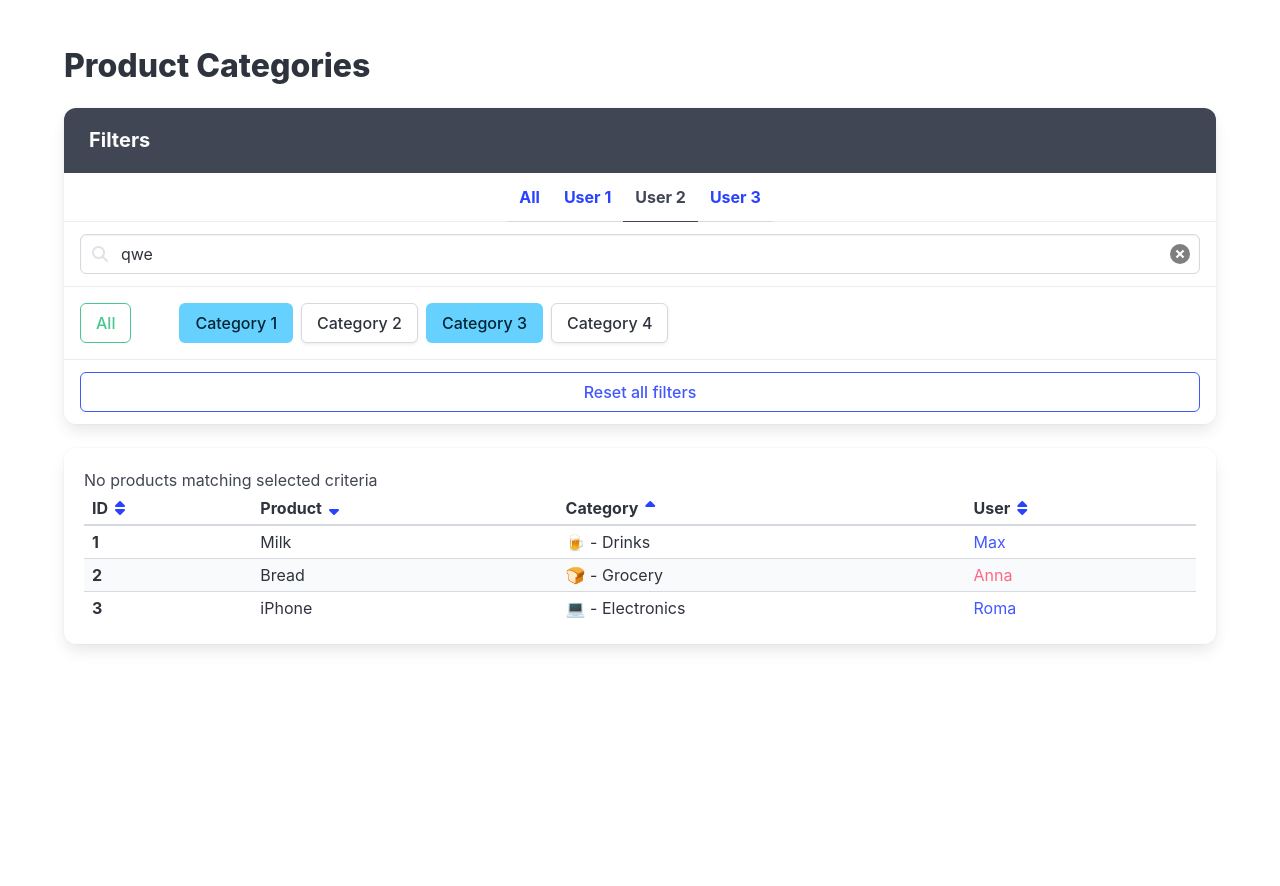
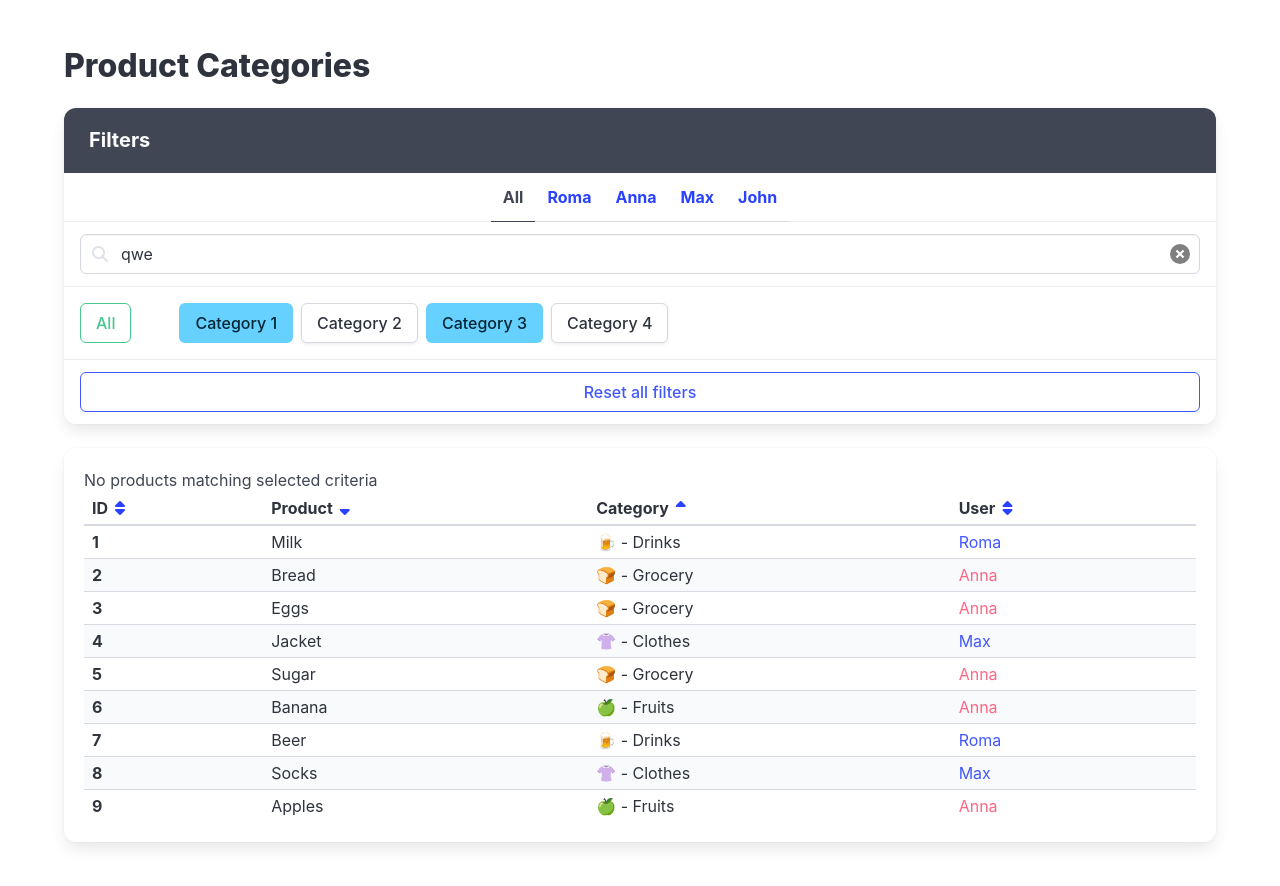
Before and after one commit to AlucardYagamiGame/fs_jul_26_shcherbatiuk, a React (Vite) app: page / in a window 1280 px wide. Shown: the top 886 px of the page. Before the commit the page ends 800 px from the top, so only its background shows below. Built offline with nearby package versions, Linux system fonts and the light colour scheme.

Commit message:
Add first commit

```diff
--- a/package.json
+++ b/package.json
@@ -7,6 +7,7 @@
   "license": "GPL-3.0",
   "dependencies": {
     "@fortawesome/fontawesome-free": "^6.5.2",
+    "@rollup/rollup-win32-x64-msvc": "^4.63.1",
     "bulma": "^1.0.1",
     "classnames": "^2.5.1",
     "react": "^18.3.1",
@@ -14,7 +15,7 @@
   },
   "devDependencies": {
     "@cypress/react18": "^2.0.1",
-    "@mate-academy/scripts": "^1.8.5",
+    "@mate-academy/scripts": "^2.1.3",
     "@mate-academy/stylelint-config": "*",
     "@vitejs/plugin-react": "^4.3.1",
     "cypress": "^13.13.0",
--- a/src/App.jsx
+++ b/src/App.jsx
@@ -1,19 +1,51 @@
 /* eslint-disable jsx-a11y/accessible-emoji */
-import React from 'react';
+import React, { useState } from 'react';
 import './App.scss';
+import cn from 'classnames';
 
-// import usersFromServer from './api/users';
-// import categoriesFromServer from './api/categories';
-// import productsFromServer from './api/products';
+import usersFromServer from './api/users';
+import categoriesFromServer from './api/categories';
+import productsFromServer from './api/products';
 
-// const products = productsFromServer.map((product) => {
-//   const category = null; // find by product.categoryId
-//   const user = null; // find by category.ownerId
+const products = productsFromServer.map(product => {
+  const category = categoriesFromServer.find(c => c.id === product.categoryId); // find by product.categoryId
+  const user = usersFromServer.find(u => u.id === category.ownerId) || null; // find by category.ownerId
 
-//   return null;
-// });
+  return {
+    ...product,
+    category,
+    user,
+  };
+});
 
-export const App = () => (
+export const App = () => {
+  const [selectedUser, setSelectedUser] = useState(null);
+  const [searchInput, setSearchInput] = useState('');
+  const [selectedCategories, setSelectedCategories] = useState([]);
+
+  const filteredProducts = products.filter(product => {
+    if (selectedUser && product.user?.id !== selectedUser) {
+      return false;
+    }
+
+    if (
+      searchInput &&
+      !product.name.toLowerCase().includes(searchInput.toLowerCase())
+    ) {
+      return false;
+    }
+
+    if (
+      selectedCategories.length > 0 &&
+      !selectedCategories.includes(product.categoryId)
+    ) {
+      return false;
+    }
+
+    return true;
+  });
+
+  return (
     <div className="section">
       <div className="container">
         <h1 className="title">Product Categories</h1>
@@ -26,31 +58,29 @@ export const App = () => (
               <a
                 data-cy="FilterAllUsers"
                 href="#/"
+                className={cn({ 'is-active': selectedUser === null })}
+                onClick={e => {
+                  e.preventDefault();
+                  setSelectedUser(null);
+                }}
               >
                 All
               </a>
 
+              {usersFromServer.map(user => (
                 <a
+                  key={user.id}
                   data-cy="FilterUser"
                   href="#/"
+                  className={cn({ 'is-active': selectedUser === user.id })}
+                  onClick={e => {
+                    e.preventDefault();
+                    setSelectedUser(user.id);
+                  }}
                 >
-              User 1
+                  {user.name}
                 </a>
-
-            <a
-              data-cy="FilterUser"
-              href="#/"
-              className="is-active"
-            >
-              User 2
-            </a>
-
-            <a
-              data-cy="FilterUser"
-              href="#/"
-            >
-              User 3
-            </a>
+              ))}
             </p>
 
             <div className="panel-block">
@@ -95,11 +125,7 @@ export const App = () => (
                 Category 1
               </a>
 
-            <a
-              data-cy="Category"
-              className="button mr-2 my-1"
-              href="#/"
-            >
+              <a data-cy="Category" className="button mr-2 my-1" href="#/">
                 Category 2
               </a>
 
@@ -110,11 +136,7 @@ export const App = () => (
               >
                 Category 3
               </a>
-            <a
-              data-cy="Category"
-              className="button mr-2 my-1"
-              href="#/"
-            >
+              <a data-cy="Category" className="button mr-2 my-1" href="#/">
                 Category 4
               </a>
             </div>
@@ -145,7 +167,6 @@ export const App = () => (
                 <th>
                   <span className="is-flex is-flex-wrap-nowrap">
                     ID
-
                     <a href="#/">
                       <span className="icon">
                         <i data-cy="SortIcon" className="fas fa-sort" />
@@ -157,7 +178,6 @@ export const App = () => (
                 <th>
                   <span className="is-flex is-flex-wrap-nowrap">
                     Product
-
                     <a href="#/">
                       <span className="icon">
                         <i data-cy="SortIcon" className="fas fa-sort-down" />
@@ -169,7 +189,6 @@ export const App = () => (
                 <th>
                   <span className="is-flex is-flex-wrap-nowrap">
                     Category
-
                     <a href="#/">
                       <span className="icon">
                         <i data-cy="SortIcon" className="fas fa-sort-up" />
@@ -181,7 +200,6 @@ export const App = () => (
                 <th>
                   <span className="is-flex is-flex-wrap-nowrap">
                     User
-
                     <a href="#/">
                       <span className="icon">
                         <i data-cy="SortIcon" className="fas fa-sort" />
@@ -193,56 +211,31 @@ export const App = () => (
             </thead>
 
             <tbody>
-            <tr data-cy="Product">
+              {filteredProducts.map(product => (
+                <tr data-cy="Product" key={product.id}>
                   <td className="has-text-weight-bold" data-cy="ProductId">
-                1
+                    {product.id}
                   </td>
-
-              <td data-cy="ProductName">Milk</td>
-              <td data-cy="ProductCategory">🍺 - Drinks</td>
-
+                  <td data-cy="ProductName">{product.name}</td>
+                  <td data-cy="ProductCategory">
+                    {product.category.icon} - {product.category.title}
+                  </td>
                   <td
                     data-cy="ProductUser"
-                className="has-text-link"
+                    className={
+                      product.user.sex === 'm'
+                        ? 'has-text-link'
+                        : 'has-text-danger'
+                    }
                   >
-                Max
+                    {product.user.name}
                   </td>
                 </tr>
-
-            <tr data-cy="Product">
-              <td className="has-text-weight-bold" data-cy="ProductId">
-                2
-              </td>
-
-              <td data-cy="ProductName">Bread</td>
-              <td data-cy="ProductCategory">🍞 - Grocery</td>
-
-              <td
-                data-cy="ProductUser"
-                className="has-text-danger"
-              >
-                Anna
-              </td>
-            </tr>
-
-            <tr data-cy="Product">
-              <td className="has-text-weight-bold" data-cy="ProductId">
-                3
-              </td>
-
-              <td data-cy="ProductName">iPhone</td>
-              <td data-cy="ProductCategory">💻 - Electronics</td>
-
-              <td
-                data-cy="ProductUser"
-                className="has-text-link"
-              >
-                Roma
-              </td>
-            </tr>
+              ))}
             </tbody>
           </table>
         </div>
       </div>
     </div>
   );
+};
```
Also changed, not shown: 2 other files (tests, documents, lock files or other folders). Lines whose indentation alone changed are shown as unchanged.
